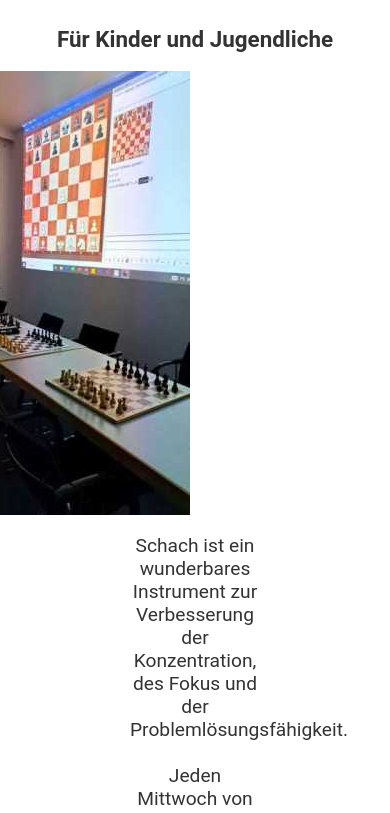
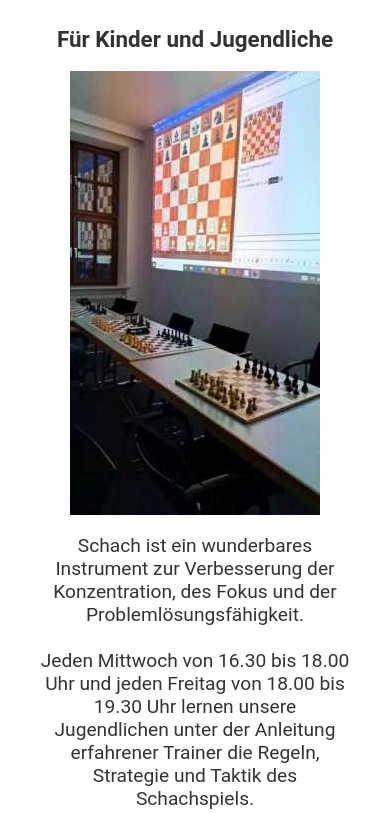
Before and after one commit to marchenko-artem/schachclubmering, a plain HTML site: page index.html in a window 390 px wide. Shown: the part 957-1770 px from the top of the page. Drawn offline with Linux system fonts and the light colour scheme.

Commit message:
Add files via upload

```diff
--- a/styles.css
+++ b/styles.css
@@ -178,7 +178,7 @@ h2 {
 }
 
 .flex_item {
-    flex: 1;
+    /* flex: 1;  */
     max-width: 33.33%;
     text-align: center;
 }
@@ -315,6 +315,13 @@ h2 {
 
     }
 
+
+    .flex_item {
+        /* flex: 1;  */
+        max-width: 100%;
+        text-align: center;
+    }
+
     .tekste {
         vertical-align: middle;
         font-size: 1.2rem;
@@ -328,4 +335,11 @@ h2 {
     }
 
 
+
+    .forschl div {
+        font-size: 2rem;
+
+    }
+
+
 }
```
